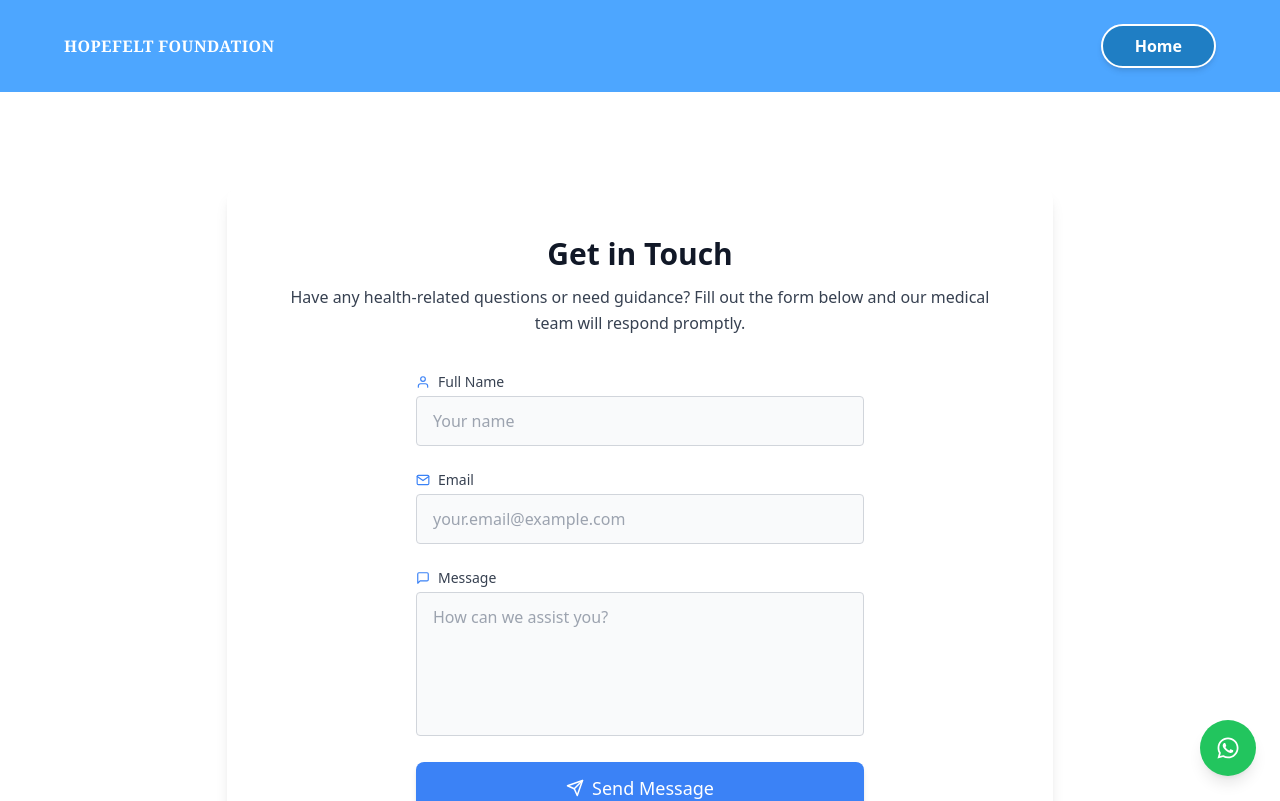
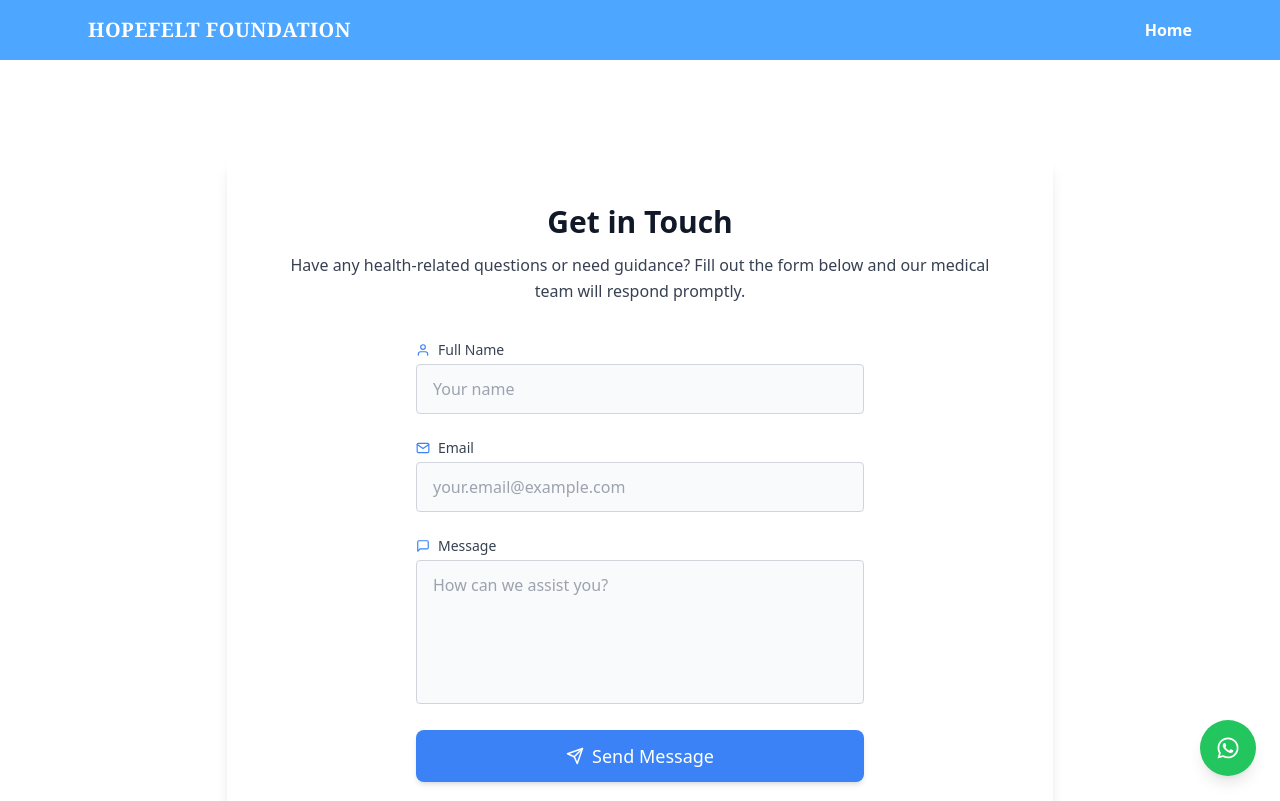
Before and after one commit to muneeb-ur-rahman01/anotherOrganization, a React (Vite) app: page /#/Contact in a window 1280 px wide. Shown: the top 801 px of the page. Built offline with nearby package versions, Linux system fonts and the light colour scheme.

Commit message:
further changes in fonts

```diff
--- a/src/Components/Common/Header/Header.jsx
+++ b/src/Components/Common/Header/Header.jsx
@@ -17,7 +17,7 @@ function Header() {
                 alt="Logo"
                 className="w-12 h-12 rounded-full mr-4"
               />
-              <span className="text-white text-2xl sm:text-1xl font-semibold">
+              <span className="text-white text-1xl sm:text-1xl font-semibold">
                 HOPEFELT FOUNDATION | A PUBLIC HEALTH SOCIETY
               </span>
             </div>
--- a/src/Components/Contact/Contact.jsx
+++ b/src/Components/Contact/Contact.jsx
@@ -1,37 +1,66 @@
-import React from "react";
+import React, { useState } from "react";
 import { Link } from "react-router-dom";
 import { FiSend, FiUser, FiMail, FiMessageSquare, FiMapPin, FiPhone, FiClock } from "react-icons/fi";
 import { FaInstagram, FaLinkedin, FaWhatsapp } from "react-icons/fa";
 
 function Contact() {
+
+  const [menuOpen, setMenuOpen] = useState(false);
+
   return (
     <div className="w-full overflow-hidden">
 
       {/* Header */}
-      <div className="w-full bg-[#4da6ff] py-6 px-6 shadow-lg">
-        <div className="max-w-6xl mx-auto flex justify-between items-center">
+      <header className="w-full bg-[#4da6ff] shadow-md">
+        <div className="max-w-6xl mx-auto flex justify-between items-center py-4 px-6">
 
-          <div className="text-white text-1xl font-[Cambria] font-bold tracking-wide">
+          {/* Logo / Title */}
+          <div className="text-white text-sm sm:text-lg md:text-xl font-[Cambria] font-bold tracking-wide">
             HOPEFELT FOUNDATION
           </div>
 
-          <div className="md:block space-x-4">
-            <Link to="/">
-              <button className="bg-[#1F7EC4] text-white font-semibold py-2 px-8 rounded-full shadow-md hover:shadow-lg transition-all duration-300 transform hover:scale-105 border-2 border-white">
-                Home
-              </button>
+          {/* Desktop Links */}
+          <div className="hidden md:flex space-x-6">
+            <Link
+              to="/"
+              className="text-white font-semibold hover:text-gray-200 transition-colors"
+            >
+              Home
             </Link>
           </div>
 
+          {/* Mobile Menu Button */}
+          <div className="md:hidden">
+            <button
+              onClick={() => setMenuOpen(!menuOpen)}
+              className="text-white text-3xl focus:outline-none"
+            >
+              {menuOpen ? "✕" : "☰"}
+            </button>
+          </div>
+
         </div>
-      </div>
+
+        {/* Mobile Links */}
+        {menuOpen && (
+          <div className="md:hidden bg-[#3a90c1] w-full px-6 py-4 flex flex-col space-y-3">
+            <Link
+              to="/"
+              className="text-white font-semibold hover:text-gray-200 transition-colors"
+              onClick={() => setMenuOpen(false)}
+            >
+              Home
+            </Link>
+          </div>
+        )}
+      </header>
 
       {/* Contact Section */}
       <section className="text-gray-800 bg-white body-font">
         <div className="container px-5 py-24 mx-auto flex flex-col items-center gap-10">
 
           {/* Contact Form */}
-          <div className="w-full lg:w-2/3 bg-white shadow-lg rounded-xl overflow-hidden p-12 flex flex-col items-center justify-start relative">
+          <div className="w-full lg:w-2/3 bg-white shadow-lg rounded-xl overflow-hidden p-12 flex flex-col items-center">
 
             <h1 className="text-3xl font-bold text-gray-900 mb-3 text-center">
               Get in Touch
@@ -44,7 +73,7 @@ function Contact() {
             <form className="space-y-5 w-full max-w-md">
 
               {/* Name */}
-              <div className="relative">
+              <div>
                 <label className="leading-7 text-sm text-gray-700 flex items-center">
                   <FiUser className="mr-2 text-blue-500" /> Full Name
                 </label>
@@ -52,12 +81,12 @@ function Contact() {
                 <input
                   type="text"
                   placeholder="Your name"
-                  className="w-full bg-gray-50 rounded border border-gray-300 focus:border-blue-400 focus:ring-1 focus:ring-blue-200 text-base outline-none text-gray-900 py-3 px-4 transition-colors duration-200"
+                  className="w-full bg-gray-50 rounded border border-gray-300 focus:border-blue-400 focus:ring-1 focus:ring-blue-200 text-base outline-none text-gray-900 py-3 px-4"
                 />
               </div>
 
               {/* Email */}
-              <div className="relative">
+              <div>
                 <label className="leading-7 text-sm text-gray-700 flex items-center">
                   <FiMail className="mr-2 text-blue-500" /> Email
                 </label>
@@ -65,19 +94,19 @@ function Contact() {
                 <input
                   type="email"
                   placeholder="your.email@example.com"
-                  className="w-full bg-gray-50 rounded border border-gray-300 focus:border-blue-400 focus:ring-1 focus:ring-blue-200 text-base outline-none text-gray-900 py-3 px-4 transition-colors duration-200"
+                  className="w-full bg-gray-50 rounded border border-gray-300 focus:border-blue-400 focus:ring-1 focus:ring-blue-200 text-base outline-none text-gray-900 py-3 px-4"
                 />
               </div>
 
               {/* Message */}
-              <div className="relative">
+              <div>
                 <label className="leading-7 text-sm text-gray-700 flex items-center">
                   <FiMessageSquare className="mr-2 text-blue-500" /> Message
                 </label>
 
                 <textarea
                   placeholder="How can we assist you?"
-                  className="w-full bg-gray-50 rounded border border-gray-300 focus:border-blue-400 focus:ring-1 focus:ring-blue-200 h-36 text-base outline-none text-gray-900 py-3 px-4 resize-none transition-colors duration-200"
+                  className="w-full bg-gray-50 rounded border border-gray-300 focus:border-blue-400 focus:ring-1 focus:ring-blue-200 h-36 text-base outline-none text-gray-900 py-3 px-4 resize-none"
                 ></textarea>
               </div>
 
@@ -95,8 +124,8 @@ function Contact() {
 
           {/* Contact Info */}
           <div
-            className="w-full lg:w-2/3 bg-white shadow-lg overflow-hidden p-12 flex flex-col relative"
-            style={{ clipPath: 'polygon(0 0, 100% 0, 100% 85%, 50% 100%, 0 85%)' }}
+            className="w-full lg:w-2/3 bg-white shadow-lg overflow-hidden p-12 flex flex-col"
+            style={{ clipPath: "polygon(0 0, 100% 0, 100% 85%, 50% 100%, 0 85%)" }}
           >
 
             <h2 className="text-2xl font-bold text-gray-900 mb-6 text-center">
@@ -107,7 +136,7 @@ function Contact() {
 
               {/* Location */}
               <div className="flex items-start">
-                <div className="flex-shrink-0 bg-blue-500 rounded-md p-3">
+                <div className="bg-blue-500 rounded-md p-3">
                   <FiMapPin className="text-white text-xl" />
                 </div>
 
@@ -122,17 +151,14 @@ function Contact() {
 
               {/* Email */}
               <div className="flex items-start">
-                <div className="flex-shrink-0 bg-blue-500 rounded-md p-3">
+                <div className="bg-blue-500 rounded-md p-3">
                   <FiMail className="text-white text-xl" />
                 </div>
 
                 <div className="ml-4">
                   <h3 className="text-lg font-medium text-gray-900">Email Us</h3>
                   <p className="mt-1 text-gray-700">
-                    <a
-                      href="mailto:hopefeltfoundation@gmail.com"
-                      className="hover:text-blue-500"
-                    >
+                    <a href="mailto:hopefeltfoundation@gmail.com" className="hover:text-blue-500">
                       hopefeltfoundation@gmail.com
                     </a>
                   </p>
@@ -141,7 +167,7 @@ function Contact() {
 
               {/* Phone */}
               <div className="flex items-start">
-                <div className="flex-shrink-0 bg-blue-500 rounded-md p-3">
+                <div className="bg-blue-500 rounded-md p-3">
                   <FiPhone className="text-white text-xl" />
                 </div>
 
@@ -157,7 +183,7 @@ function Contact() {
 
               {/* Working Hours */}
               <div className="flex items-start">
-                <div className="flex-shrink-0 bg-blue-500 rounded-md p-3">
+                <div className="bg-blue-500 rounded-md p-3">
                   <FiClock className="text-white text-xl" />
                 </div>
 
```
